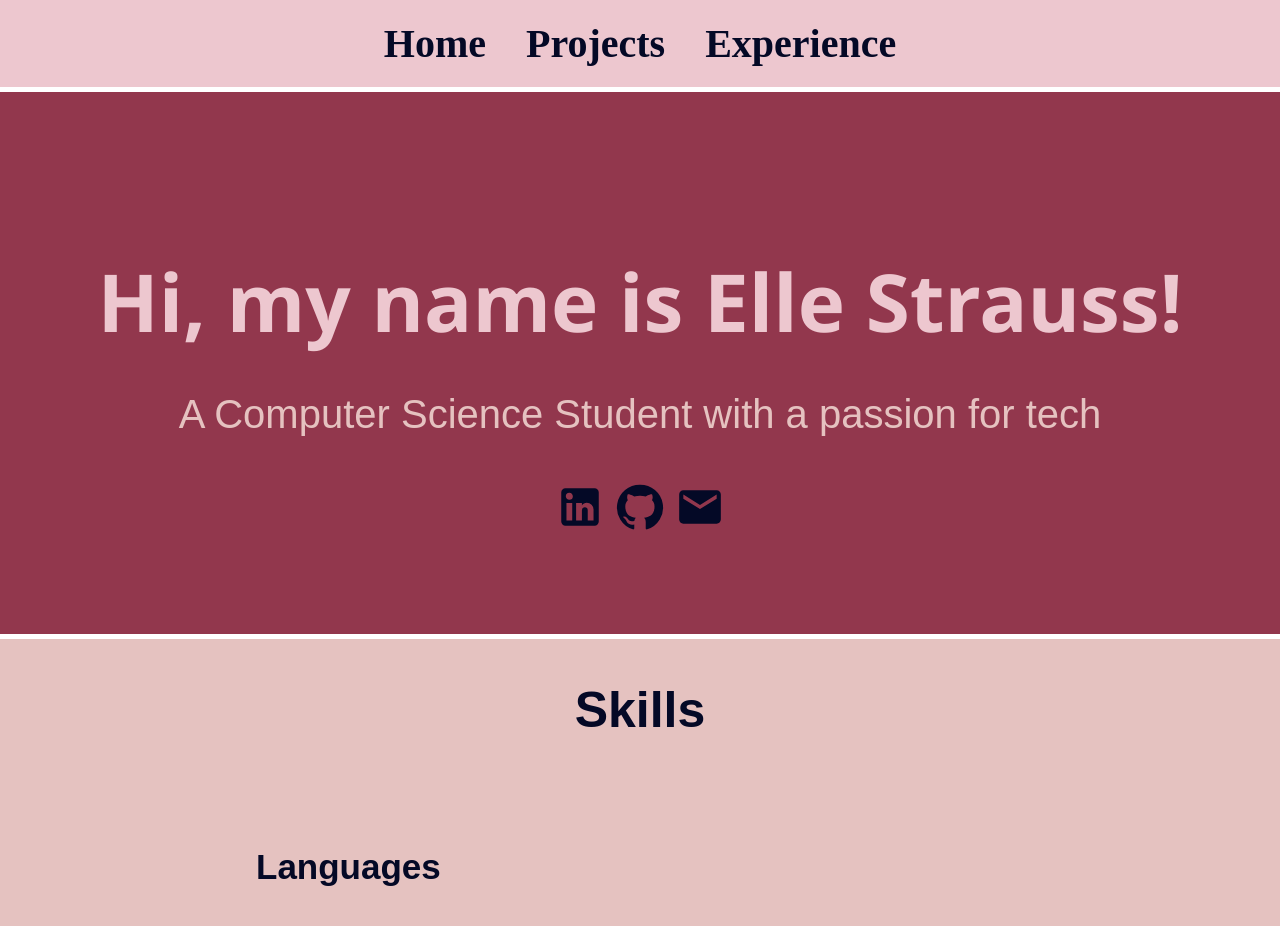
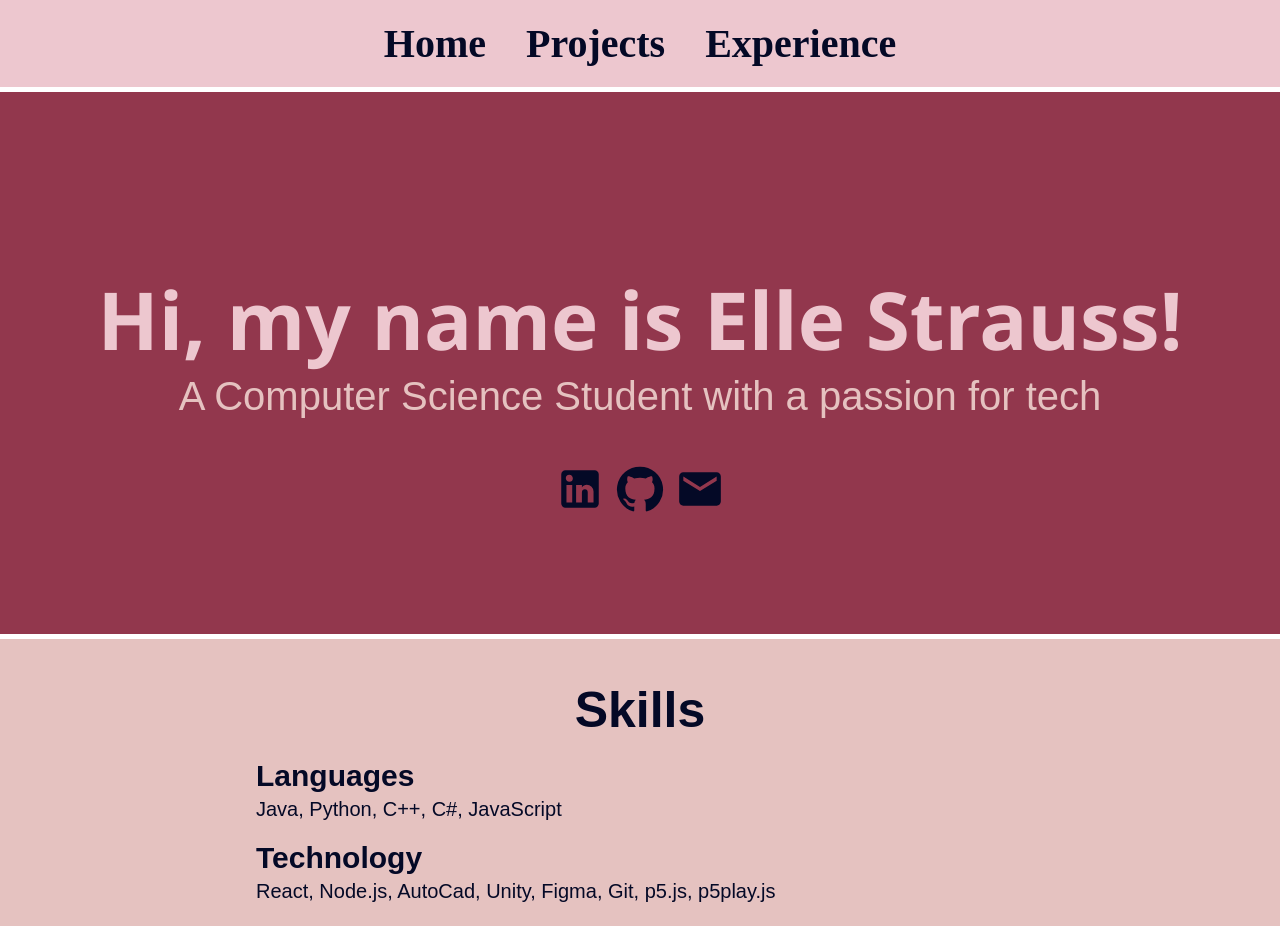
Before and after one commit to eStrau/wisceReact, a React (Create React App) app: page /wisceReact in a window 1280 px wide. Shown: the top 926 px of the page. Built offline with nearby package versions, Linux system fonts and the light colour scheme.

Commit message:
fixes to displays on different devices

```diff
--- a/src/components/pages/Home.css
+++ b/src/components/pages/Home.css
@@ -45,8 +45,13 @@
   margin-top: 5px;
 }
 
-.skills h1 {
+.skills h2 {
   color: #040926;
+  margin-bottom: auto;
+}
+.skills h4 {
+  margin-top: 20px;
+  margin-bottom: 5px;
 }
 
 .skills .list {
@@ -59,9 +64,11 @@
   font-size: 24px;
 }
 
-@media only screen and (max-width: 900px) {
+/* Extra small devices (phones, 600px and down) */
+@media only screen and (max-width: 600px) {
   .about h2 {
-    font-size: 80px;
+    font-size: 40px;
+    margin-bottom: 5px;
   }
 
   .about .prompt {
@@ -74,34 +81,7 @@
     text-align: center;
   }
   .list {
-    padding: 0;
-  }
-  .list span {
-    font-size: 25px;
-  }
-
-  .skills h2 {
-    font-size: 30px;
-  }
-}
-
-/* Extra small devices (phones, 600px and down) */
-@media only screen and (max-width: 600px) {
-  .about h2 {
-    font-size: 40px;
-  }
-
-  .about .prompt {
-    margin-top: 10px;
-    font-size: 20px;
-    width: 80%;
-  }
-
-  .skills {
-    text-align: center;
-  }
-  .list {
-    padding: 0;
+    padding: 0px;
   }
 
   .skills h2 {
@@ -115,11 +95,12 @@
 /* Small devices (portrait tablets and large phones, 600px and up) */
 @media only screen and (min-width: 300px) {
   .about h2 {
-    font-size: 40px;
+    font-size: 35px;
+    margin-bottom: 5px;
   }
 
   .about .prompt {
-    margin-top: 10px;
+    margin-top: 5px;
     font-size: 20px;
     width: 80%;
   }
@@ -129,7 +110,7 @@
     text-align: center;
   }
   .list {
-    padding: 0;
+    padding: 0px;
   }
 
   .list span {
@@ -144,37 +125,40 @@
 /* Medium devices (landscape tablets, 768px and up) */
 @media only screen and (min-width: 768px) {
   .about h2 {
-    font-size: 70px;
+    font-size: 50px;
+    margin-bottom: 10px;
   }
 
   .about .prompt {
     margin-top: 10px;
-    font-size: 40px;
+    font-size: 30px;
     width: 80%;
   }
 
   .skills {
     text-align: center;
   }
+
+  .list span {
+    font-size: 20px;
+  }
   .list {
-    padding: 0;
+    margin-top: 0px;
   }
-  .list span {
-    font-size: 25px;
-  }
-
   .skills h2 {
     font-size: 40px;
+
   }
   .skills h4 {
-    font-size: 35px;
+    font-size: 30px;
   }
 }
 
 /* Large devices (laptops/desktops, 992px and up) */
 @media only screen and (min-width: 992px) {
   .about h2 {
-    font-size: 70px;
+    font-size: 65px;
+    margin-bottom: 30px;
   }
 
   .about .prompt {
@@ -187,7 +171,7 @@
     text-align: center;
   }
   .list {
-    padding: 0;
+    padding: 0px;
   }
 
   .skills h2 {
@@ -199,6 +183,7 @@
 @media only screen and (min-width: 1200px) {
 .about h2 {
     font-size: 80px;
+    margin-bottom: 30px;
   }
 
   .about .prompt {
```
